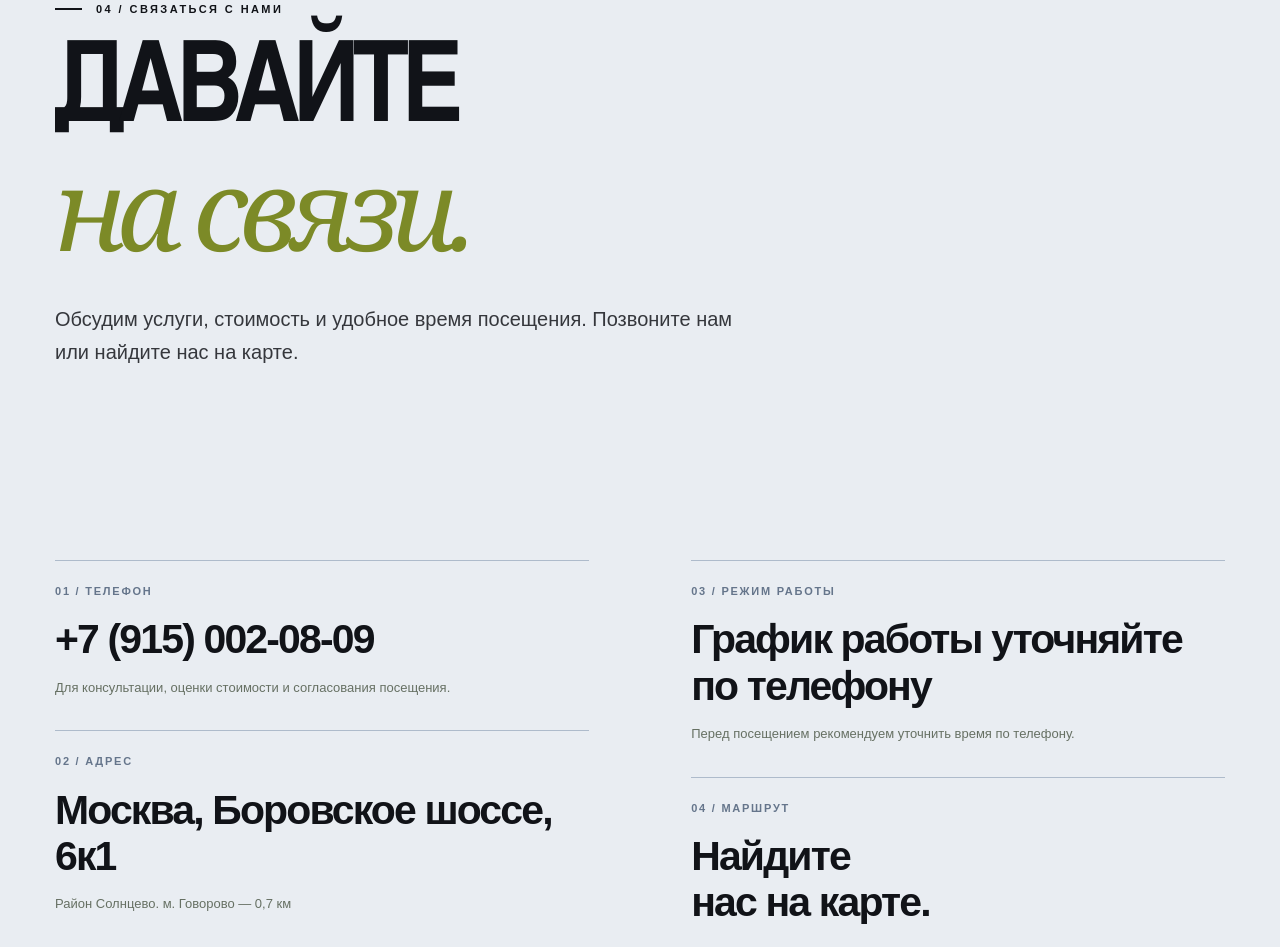
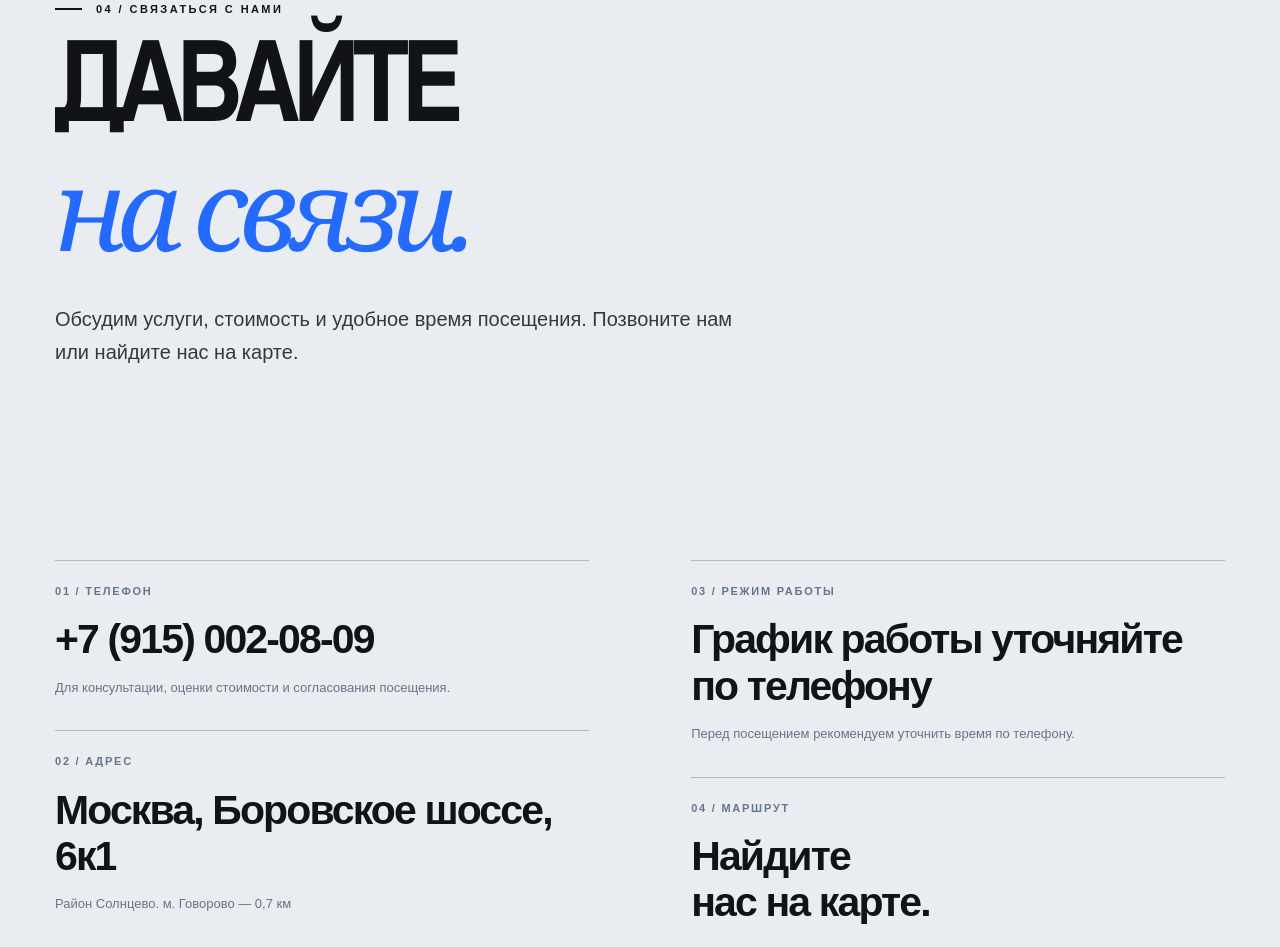
Before and after one commit to eeprorgamms/a600, a React (Vite) app: page /contacts in a window 1280 px wide. Shown: the part 200-1147 px from the top of the page. Built offline with nearby package versions, Linux system fonts and the light colour scheme; no server answers.

Commit message:
design: apply Graphite × Electric Blue palette to A500

```diff
--- a/src/pages/Contacts.tsx
+++ b/src/pages/Contacts.tsx
@@ -6,7 +6,7 @@ export default function Contacts() {
     <section className="a-intro a-cream">
       <div className="a-shell">
         <span className="a-overline">04 / Связаться с нами</span>
-        <h1 className="a-h1">Давайте<br /><span className="a-accent" style={{color:'#7c8a27'}}>на связи.</span></h1>
+        <h1 className="a-h1">Давайте<br /><span className="a-accent" style={{color:'#246BFD'}}>на связи.</span></h1>
         <p className="a-lead">Обсудим услуги, стоимость и удобное время посещения. Позвоните нам или найдите нас на карте.</p>
       </div>
     </section>
@@ -17,19 +17,19 @@ export default function Contacts() {
             <div className="a-contact-block">
               <span>01 / Телефон</span>
               <a href={phoneHref(site.contacts.phone)}>{site.contacts.phone}</a>
-              <p className="a-small" style={{color:'#667063',marginTop:15}}>Для консультации, оценки стоимости и согласования посещения.</p>
+              <p className="a-small" style={{color:'#667487',marginTop:15}}>Для консультации, оценки стоимости и согласования посещения.</p>
             </div>
             <div className="a-contact-block">
               <span>02 / Адрес</span>
               <strong>{site.contacts.address}</strong>
-              <p className="a-small" style={{color:'#667063',marginTop:15}}>{site.contacts.district}. {site.contacts.landmark}</p>
+              <p className="a-small" style={{color:'#667487',marginTop:15}}>{site.contacts.district}. {site.contacts.landmark}</p>
             </div>
           </div>
           <div>
             <div className="a-contact-block">
               <span>03 / Режим работы</span>
               <strong>{site.contacts.hours}</strong>
-              <p className="a-small" style={{color:'#667063',marginTop:15}}>Перед посещением рекомендуем уточнить время по телефону.</p>
+              <p className="a-small" style={{color:'#667487',marginTop:15}}>Перед посещением рекомендуем уточнить время по телефону.</p>
             </div>
             <div className="a-contact-block">
               <span>04 / Маршрут</span>
```
